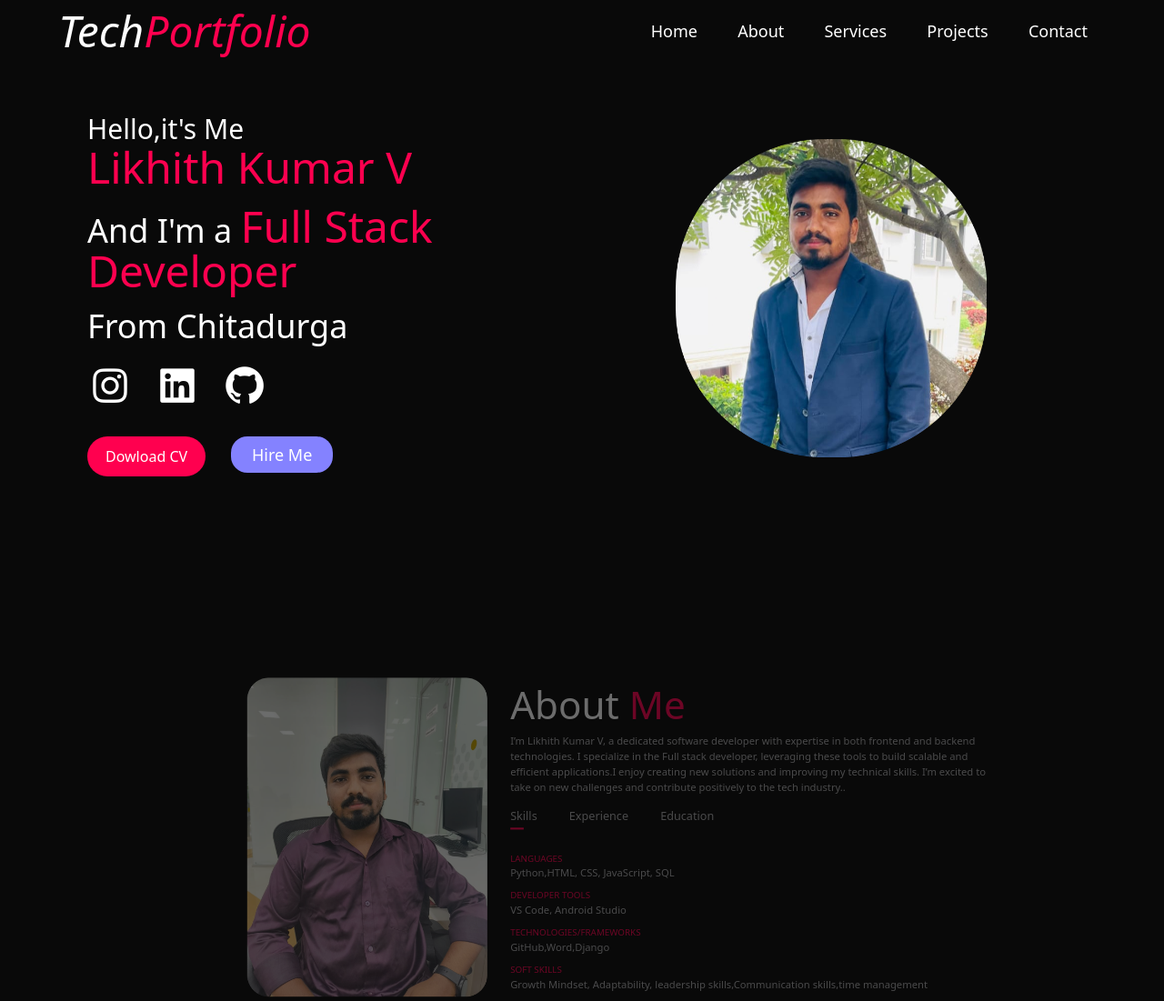
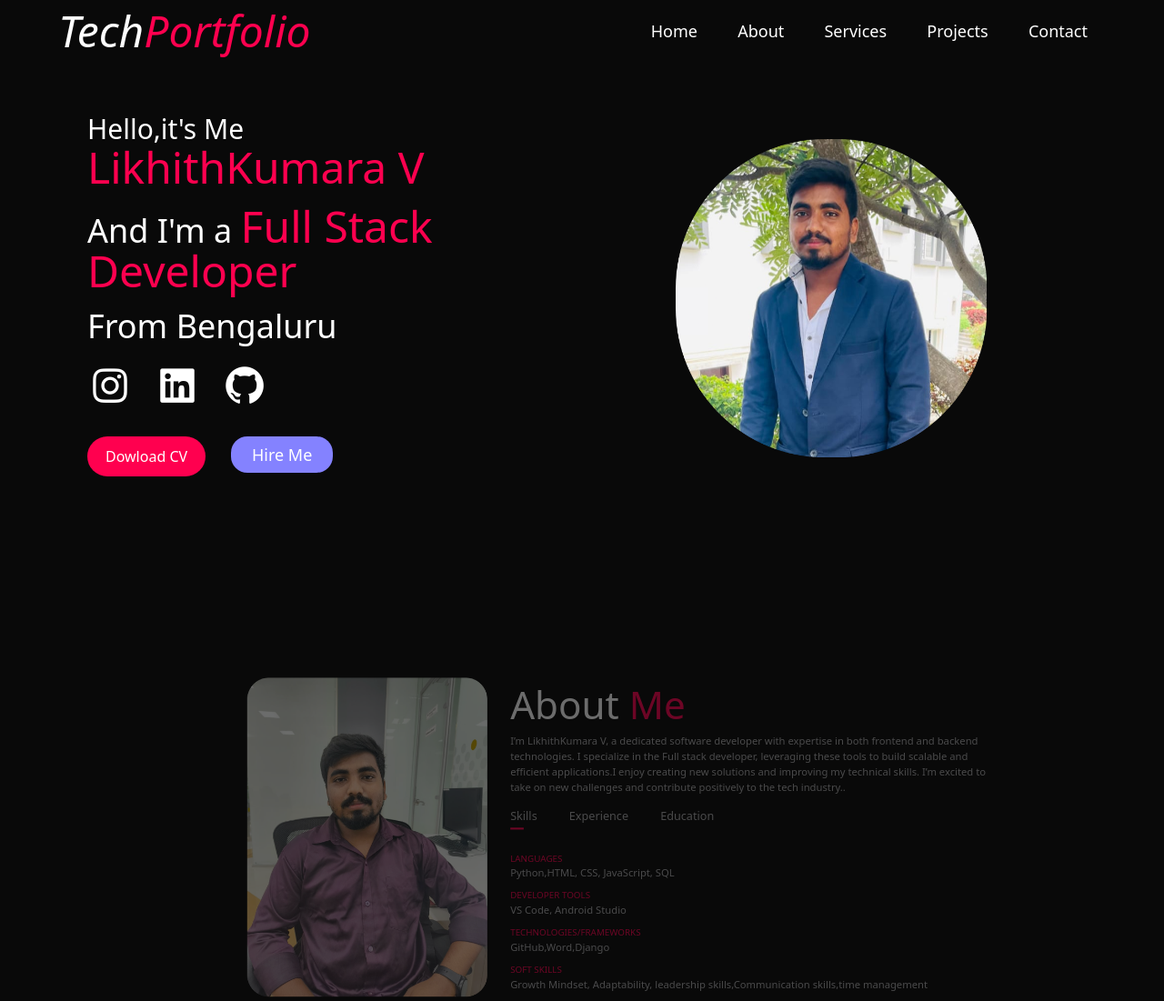
Before and after one commit to likhi-th123/portfolio, a plain HTML site: page index.html in a window 1280 px wide. Shown: the top 1101 px of the page at 91% size. Drawn offline with nearby package versions, Linux system fonts and the light colour scheme.

Commit message:
Update index.html

```diff
--- a/index.html
+++ b/index.html
@@ -63,9 +63,9 @@
     <!-- ----------------------main-section------------------------- -->
     <section class="flex  flex-col-reverse  md:flex-row justify-between items-center md:mx-10 xlmd:mx-24 xs:my-1 md:my-9 xlmd:my-14  gap-14 xs:gap-10 xlmd:gap-2 ani">
        <div class="   w-full md:w-[50%] flex flex-col justify-between items-start gap-5 ">
-        <div class="w-[90%] space-y-4 flex flex-col items-start justify-center mx-9 xxs:mx-10 md:mx-0 "><p class="text-3xl">Hello,it's Me <br><span class="text-4xl md:text-5xl text-[#ff004f]">Likhith Kumar V</span></p>
+        <div class="w-[90%] space-y-4 flex flex-col items-start justify-center mx-9 xxs:mx-10 md:mx-0 "><p class="text-3xl">Hello,it's Me <br><span class="text-4xl md:text-5xl text-[#ff004f]">LikhithKumara V</span></p>
         <h2 class="  text-2xl ls:text-2xl xxs:text-2xl xs:text-2xl md:text-4xl xlmd:text-4xl ">And I'm a <span class="text-2xl md:text-5xl text-[#ff004f]">Full Stack Developer</span></h2>
-    <h2 class=" text-2xl xxs:text-4xl">From Chitadurga</h2>
+    <h2 class=" text-2xl xxs:text-4xl">From Bengaluru</h2>
         </div>
 
     <div class="flex items-center gap-3 xxs:gap-6 mx-9 xxs:mx-10 md:mx-0   "  >
@@ -74,7 +74,7 @@
    <a href="https://github.com/likhi-th123" class="main"> <i class='bx bxl-github' ></i></a>
     </div>
     <div class="flex items-start justify-center gap-5 space-x-2 my-2  mx-10 xxs:mx-10 md:mx-0 ">
-        <a href="./img/likhithkumarav(up-cv).pdf" download class="btn btn2 ">Dowload CV</a>
+        <a href="./img/likhithkumara v(resume.......).pdf" download class="btn btn2 ">Dowload CV</a>
         <a href="mailto:likhithkumarv788@gmail.com"><button class="text-[18px] w-[7rem]  h-[2.5rem] bg-blue rounded-[18px]">Hire Me</button></a>
     </div>
 
@@ -94,7 +94,7 @@
             </div>
             <div class="about-col-2">
                 <h1 class="substitle  text-[45px] sm:text-[60px]">About <span class="text-[#ff004f]">Me</span></h1>
-                <p>I’m Likhith Kumar V, a dedicated software developer with expertise in both frontend and backend technologies. I specialize in the Full stack developer, leveraging these tools to build scalable and efficient applications.I enjoy creating new solutions and improving my technical skills. I’m excited to take on new challenges and contribute positively to the tech industry..</p>
+                <p>I’m LikhithKumara V, a dedicated software developer with expertise in both frontend and backend technologies. I specialize in the Full stack developer, leveraging these tools to build scalable and efficient applications.I enjoy creating new solutions and improving my technical skills. I’m excited to take on new challenges and contribute positively to the tech industry..</p>
                 <div class=" tab-titles ">
                     <p class="tab-links active-link mr-[25px] sm:mr-[50px]" onclick="opentab('skills')">Skills</p>
                     <p class="tab-links mr-[25px] sm:mr-[50px]"onclick="opentab('experience')">Experience</p>
@@ -189,7 +189,7 @@
                         <a href="https://www.linkedin.com/in/likhithkumarv" class="main"> <i class='bx bxl-linkedin-square' ></i></a>
                         <a href="https://github.com/likhi-th123" class="main"> <i class='bx bxl-github' ></i></a>
                     </div>
-                    <a href="./img/likhithkumarav(up-cv).pdf" download class="btn btn2">Dowload CV</a>
+                    <a href="./img/likhithkumara v(resume.......).pdf" download class="btn btn2">Dowload CV</a>
                 </div>
                 <div class="contact-right">
                     <form>
```
